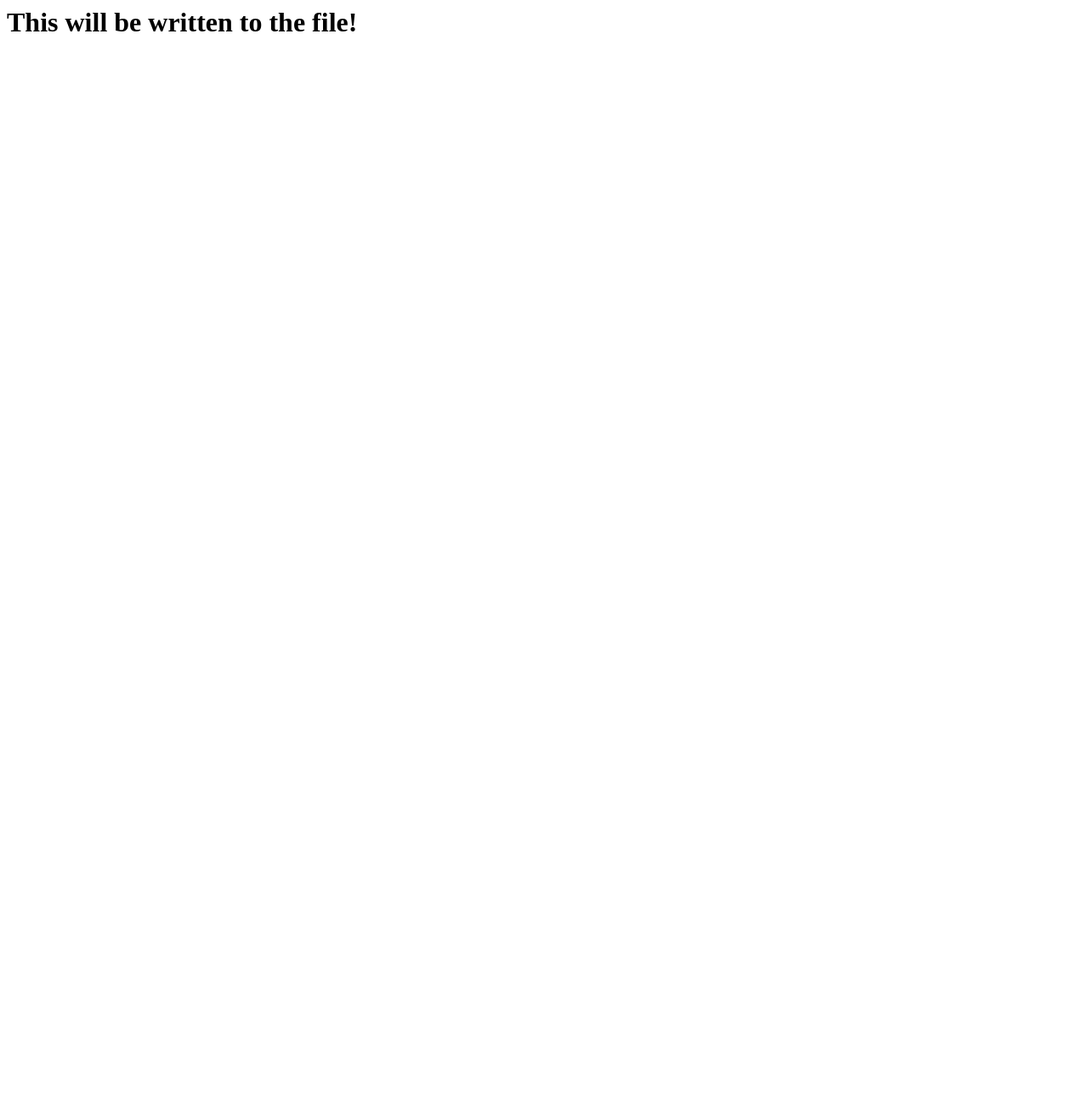
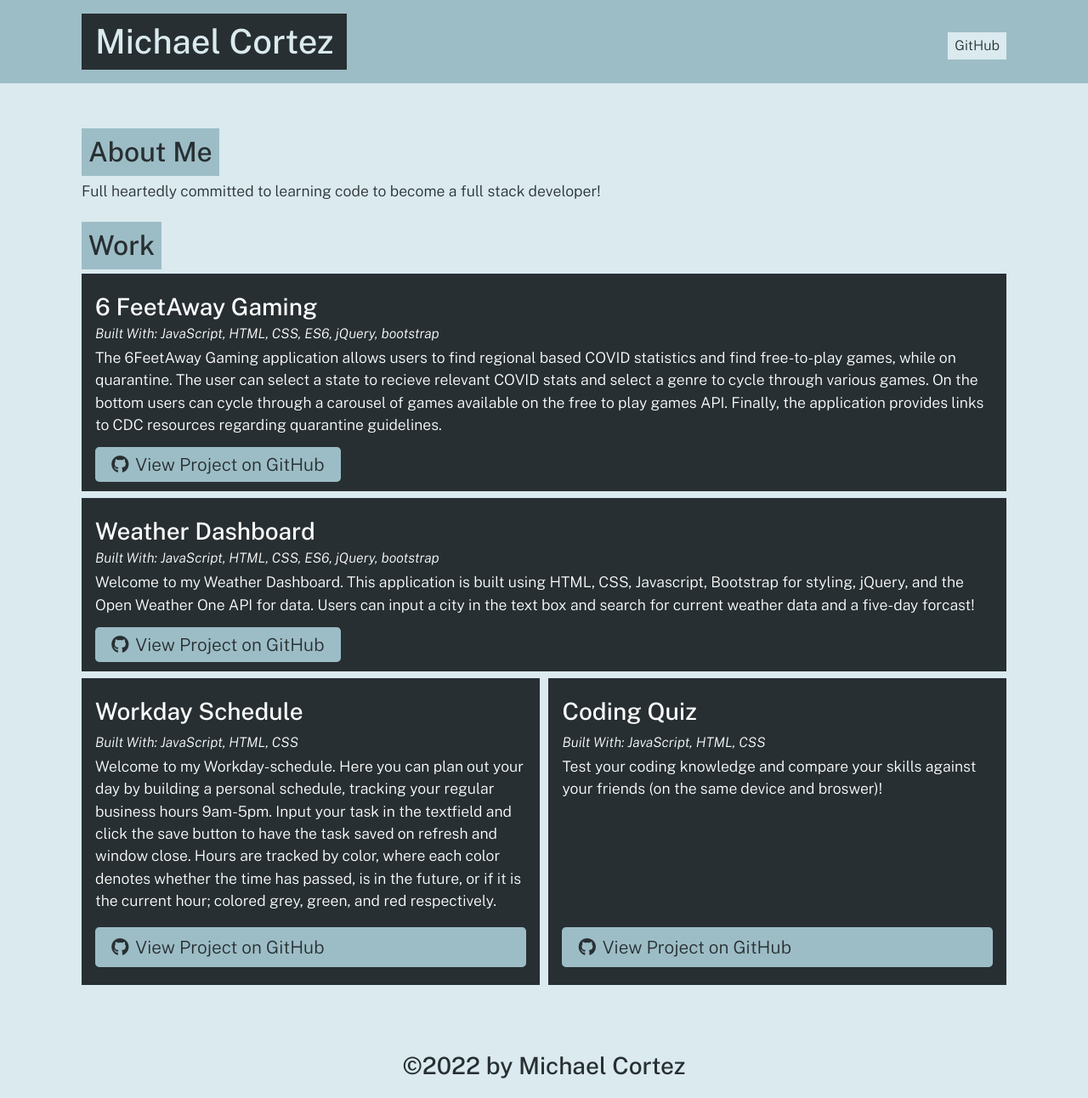
Before and after one commit to MCORTEZM1/Portfolio-Generator, a website: page dist/index.html in a window 1280 px wide. Shown: the whole page at 85% size. Before the commit the page ends 800 px from the top, so only its background shows below. Drawn offline with nearby package versions, Linux system fonts and the light colour scheme.

Commit message:
added photos to README and updated generated page

```diff
--- a/dist/index.html
+++ b/dist/index.html
@@ -1 +1,88 @@
-<h1>This will be written to the file!</h1>
+
+    <!DOCTYPE html>
+    <html lang="en">
+
+    <head>
+      <meta charset="UTF-8">
+      <meta name="viewport" content="width=device-width, initial-scale=1.0">
+      <meta http-equiv="X-UA-Compatible" content="ie=edge">
+      <title>Portfolio Demo</title>
+      <link rel="stylesheet" href="https://cdnjs.cloudflare.com/ajax/libs/font-awesome/5.11.2/css/all.min.css">
+      <link href="https://fonts.googleapis.com/css?family=Public+Sans:300i,300,500&display=swap" rel="stylesheet">
+      <link rel="stylesheet" href="style.css">
+    </head>
+
+    <body>
+      <header>
+        <div class="container flex-row justify-space-between align-center py-3">
+          <h1 class="page-title text-secondary bg-dark py-2 px-3">Michael Cortez</h1>
+          <nav class="flex-row">
+            <a class="ml-2 my-1 px-2 py-1 bg-secondary text-dark" href="https://github.com/MCORTEZM1">GitHub</a>
+          </nav>
+        </div>
+      </header>
+
+      <main class="container my-5">
+
+    <section class="my-3" id="about">
+      <h2 class="text-dark bg-primary p-2 display-inline-block">About Me</h2>
+      <p>Full heartedly committed to learning code to become a full stack developer! </p>
+    </section>
+
+
+    <section class="my-3" id="portfolio">
+      <h2 class="text-dark bg-primary p-2 display-inline-block">Work</h2>
+      <div class="flex-row justify-space-between">
+
+          <div class="col-12 mb-2 bg-dark text-light p-3">
+            <h3 class="portfolio-item-title text-light">6 FeetAway Gaming</h3>
+            <h5 class="portfolio-languages">
+              Built With:
+              JavaScript, HTML, CSS, ES6, jQuery, bootstrap
+            </h5>
+            <p>The 6FeetAway Gaming application allows users to find regional based COVID statistics and find free-to-play games, while on quarantine. The user can select a state to recieve relevant COVID stats and select a genre to cycle through various games. On the bottom users can cycle through a carousel of games available on the free to play games API. Finally, the application provides links to CDC resources regarding quarantine guidelines.</p>
+            <a href="https://github.com/UlisesRosas/6-FeetAway-Gaming" class="btn"><i class="fab fa-github mr-2"></i>View Project on GitHub</a>
+          </div>
+
+          <div class="col-12 mb-2 bg-dark text-light p-3">
+            <h3 class="portfolio-item-title text-light">Weather Dashboard</h3>
+            <h5 class="portfolio-languages">
+              Built With:
+              JavaScript, HTML, CSS, ES6, jQuery, bootstrap
+            </h5>
+            <p>Welcome to my Weather Dashboard. This application is built using HTML, CSS, Javascript, Bootstrap for styling, jQuery, and the Open Weather One API for data. Users can input a city in the text box and search for current weather data and a five-day forcast!</p>
+            <a href="https://github.com/MCORTEZM1/weather-dashboard" class="btn"><i class="fab fa-github mr-2"></i>View Project on GitHub</a>
+          </div>
+
+
+
+          <div class="col-12 col-md-6 mb-2 bg-dark text-light p-3 flex-column">
+            <h3 class="portfolio-item-title text-light">Workday Schedule</h3>
+            <h5 class="portfolio-languages">
+              Built With:
+              JavaScript, HTML, CSS
+            </h5>
+            <p>Welcome to my Workday-schedule. Here you can plan out your day by building a personal schedule, tracking your regular business hours 9am-5pm. Input your task in the textfield and click the save button to have the task saved on refresh and window close. Hours are tracked by color, where each color denotes whether the time has passed, is in the future, or if it is the current hour; colored grey, green, and red respectively.</p>
+            <a href="https://github.com/MCORTEZM1/Workday-schedule" class="btn mt-auto"><i class="fab fa-github mr-2"></i>View Project on GitHub</a>
+          </div>
+
+          <div class="col-12 col-md-6 mb-2 bg-dark text-light p-3 flex-column">
+            <h3 class="portfolio-item-title text-light">Coding Quiz</h3>
+            <h5 class="portfolio-languages">
+              Built With:
+              JavaScript, HTML, CSS
+            </h5>
+            <p> Test your coding knowledge and compare your skills against your friends (on the same device and broswer)!</p>
+            <a href="https://github.com/MCORTEZM1/Coding_Quiz" class="btn mt-auto"><i class="fab fa-github mr-2"></i>View Project on GitHub</a>
+          </div>
+
+      </div>
+    </section>
+
+      </main>
+
+      <footer class="container text-center py-3">
+        <h3 class="text-dark">&copy;2022 by Michael Cortez</h3>
+      </footer>
+    </body>
+    </html>
```
Also changed, not shown: README-IMGs/PortGen2.PNG (added), README-IMGs/PortfolGen.PNG (added), README.md.
